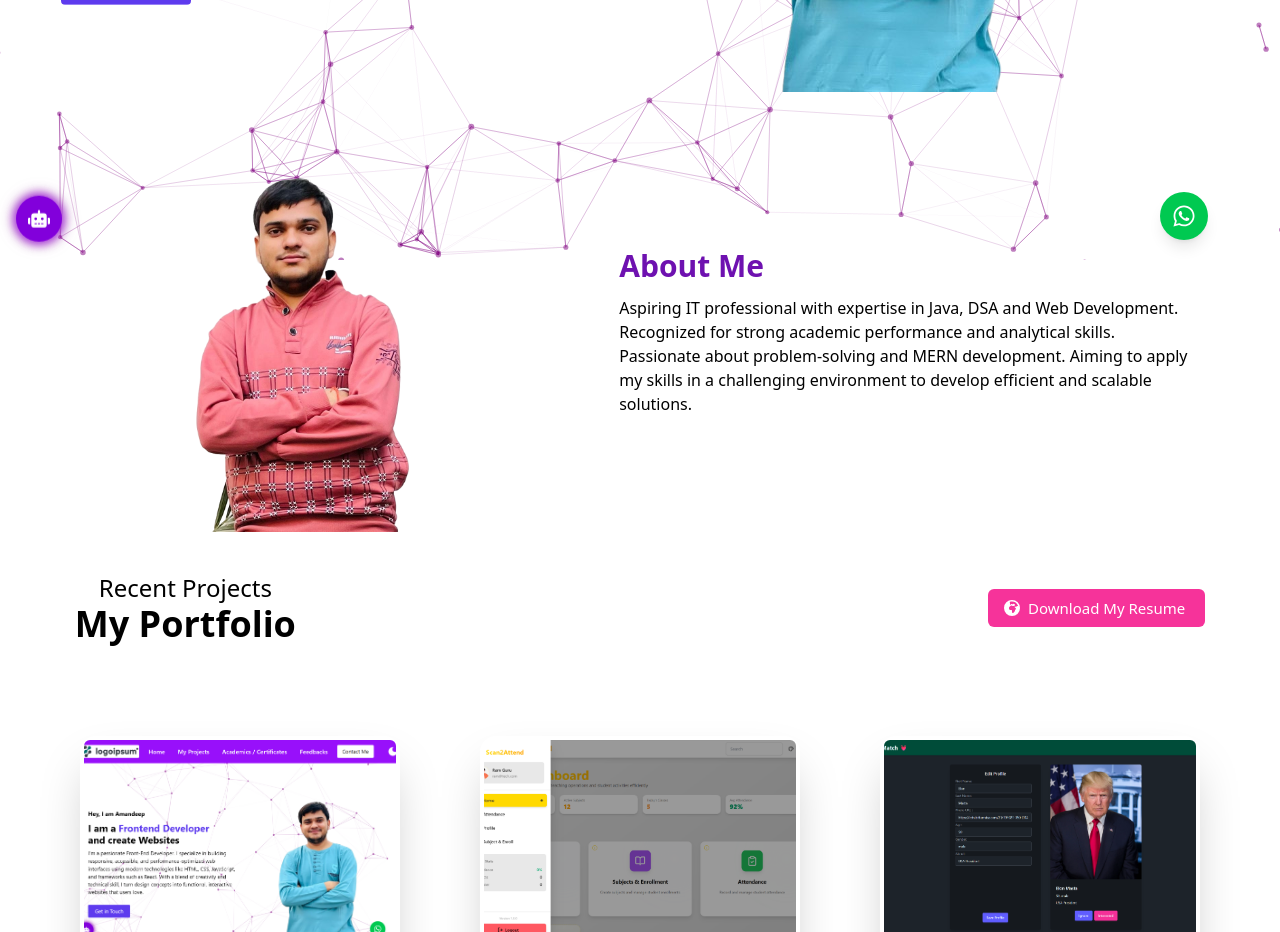
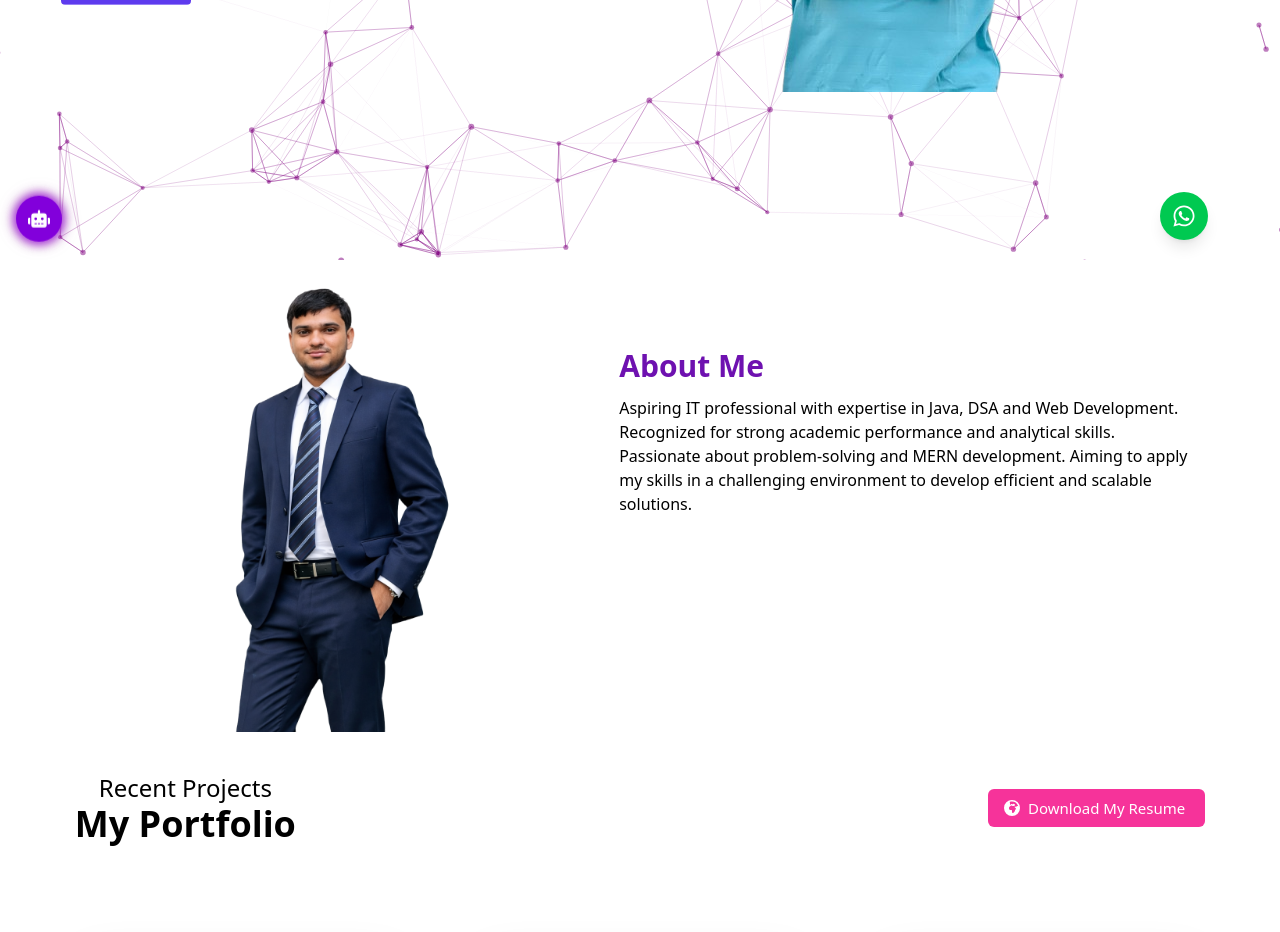
Before and after one commit to amandeeep/Portfolio, a React (Vite) app: page / in a window 1280 px wide. Shown: the part 540-1472 px from the top of the page. Built offline with nearby package versions, Linux system fonts and the light colour scheme.

Commit message:
new photo

```diff
--- a/src/components/Landing03.jsx
+++ b/src/components/Landing03.jsx
@@ -1,6 +1,6 @@
 import React from 'react'
 import photoTwo from "../images/photoTwo.png" // Adjust the path based on the actual location of the image
-import amandeep02 from "../images/amandeep02.png" // Adjust the path based on the actual location of the image
+import amandeep02 from "../images/amandeep03.png" // Adjust the path based on the actual location of the image
 const Landing03 = () => {
 return (
       <>
@@ -11,7 +11,7 @@ return (
 
      <div className="left py-auto px-auto hidden sm:flex md:w-1/2 w-full">
           <img src={amandeep02} alt='About Me'
-          className='sm:h-[400px] h-[300px] mx-auto'/>
+          className='sm:h-[600px] h-[600px] mx-auto'/>
      </div>
 
      <div className="right flex flex-col justify-center pl-6 md:w-1/2 w-full mt-4 md:mt-0 ">
@@ -23,7 +23,7 @@ skills in a challenging environment to develop efficient and scalable solutions.
 
      <div className="left py-10 px-auto  sm:hidden md:w-1/2 w-full">
           <img src={amandeep02} alt='About Me'
-          className='sm:h-[400px] h-[300px] mx-auto'/>
+          className='sm:h-[500px] h-[600px] mx-auto'/>
      </div>
 
 
```
Also changed, not shown: src/images/amandeep03.png (added).
